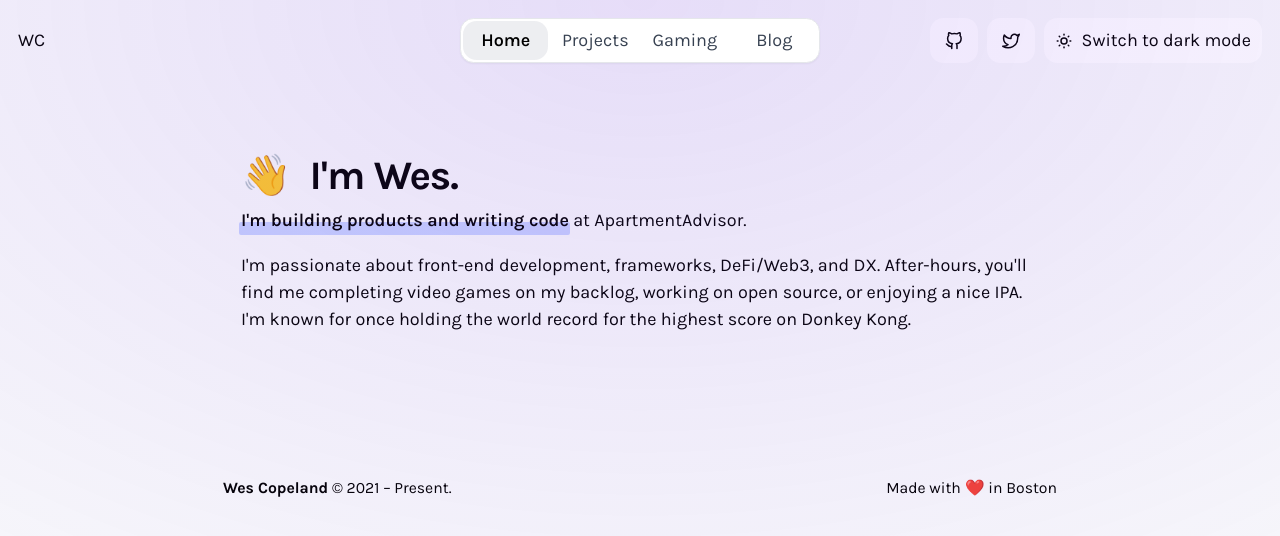
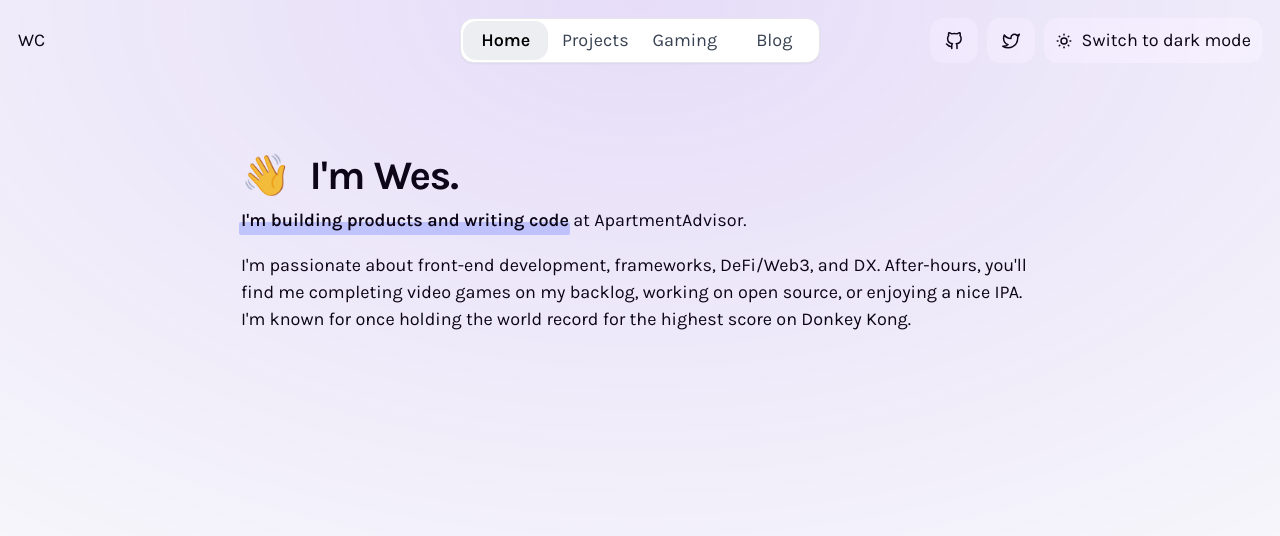
Before and after one commit to wescopeland/site, a Next.js app: page / in a window 1280 px wide. Shown: the top 536 px of the page. Built offline with nearby package versions, Linux system fonts and the light colour scheme.

Commit message:
chore: temporarily disable footer

```diff
--- a/src/core/layouts/BaseLayout/BaseLayout.tsx
+++ b/src/core/layouts/BaseLayout/BaseLayout.tsx
@@ -16,7 +16,7 @@ export const BaseLayout: FC = ({ children }) => {
 
         <div className="container max-w-[800px] lg:max-w-[870px]">
           <main className="px-4 pt-8 sm:pt-16 mx-auto mb-32">{children}</main>
-          <AppFooter />
+          {/* <AppFooter /> */}
         </div>
 
         <Gradient />
```
